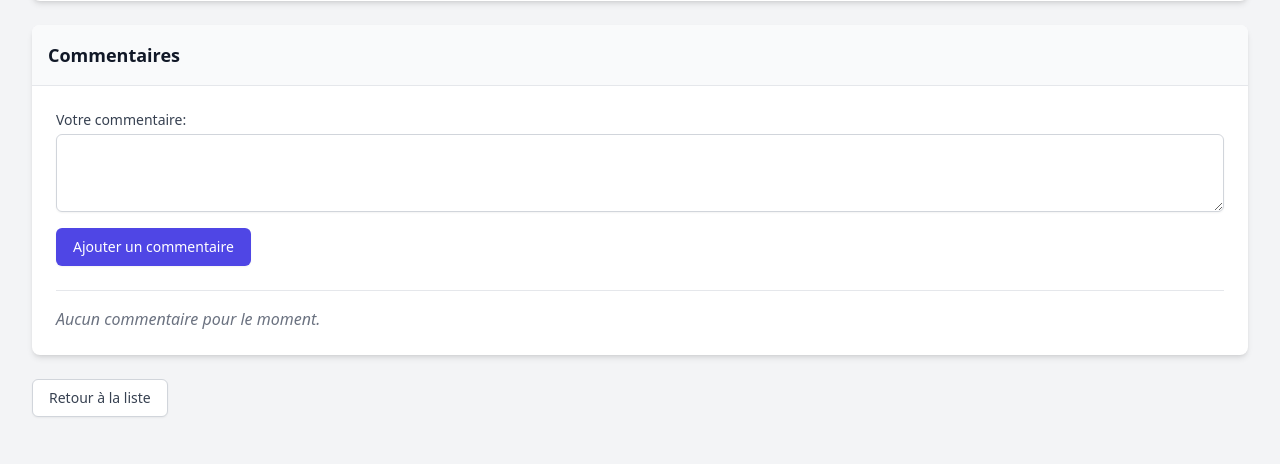
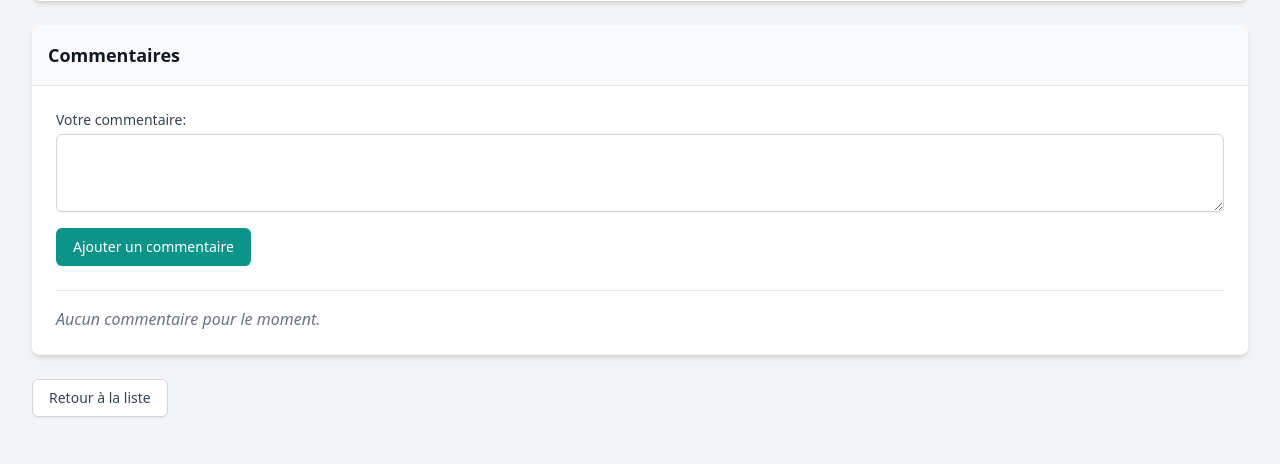
Before and after one commit to DiscoMajor/re-sources-relationnelles, a Django app: template ressources/templates/ressources/ressource-detail.html in a window 1280 px wide. Shown: the part 264-729 px from the top of the page. Run offline with Django 5.2, Linux system fonts and the light colour scheme; the template is opened without the code that fills it, so the values that code supplies are empty; the visitor is signed in with stand-in values (Sample User, id 1); some libraries are stand-ins or nearby versions.

Commit message:
Fix color on button with tailwind #66

```diff
--- a/ressources/templates/ressources/ressource-detail.html
+++ b/ressources/templates/ressources/ressource-detail.html
@@ -39,9 +39,9 @@
                     {% csrf_token %}
                     <div class="mb-4">
                         <label for="id_content" class="block text-sm font-medium text-gray-700 mb-1">Votre commentaire:</label>
-                        <textarea name="content" id="id_content" class="block w-full px-3 py-2 border border-gray-300 rounded-md shadow-sm focus:outline-none focus:ring-indigo-500 focus:border-indigo-500 sm:text-sm" rows="3" required></textarea>
+                        <textarea name="content" id="id_content" class="block w-full px-3 py-2 border border-gray-300 rounded-md shadow-sm focus:outline-none focus:ring-teal-500 focus:border-teal-500 sm:text-sm" rows="3" required></textarea>
                     </div>
-                    <button type="submit" class="inline-flex justify-center py-2 px-4 border border-transparent shadow-sm text-sm font-medium rounded-md text-white bg-indigo-600 hover:bg-indigo-700 focus:outline-none focus:ring-2 focus:ring-offset-2 focus:ring-indigo-500">Ajouter un commentaire</button>
+                    <button type="submit" class="inline-flex justify-center py-2 px-4 border border-transparent shadow-sm text-sm font-medium rounded-md text-white bg-teal-600 hover:bg-teal-700 focus:outline-none focus:ring-2 focus:ring-offset-2 focus:ring-teal-500">Ajouter un commentaire</button>
                 </form>
             </div>
             <div class="border-t border-gray-200 pt-4"></div>
@@ -77,7 +77,7 @@
     </div>
 
     <div class="mt-4">
-        <a href="{% url 'ressources:list' %}" class="inline-flex items-center px-4 py-2 border border-gray-300 shadow-sm text-sm font-medium rounded-md text-gray-700 bg-white hover:bg-gray-50 focus:outline-none focus:ring-2 focus:ring-offset-2 focus:ring-indigo-500">Retour à la liste</a>
+        <a href="{% url 'ressources:list' %}" class="inline-flex items-center px-4 py-2 border border-gray-300 shadow-sm text-sm font-medium rounded-md text-gray-700 bg-white hover:bg-gray-50 focus:outline-none focus:ring-2 focus:ring-offset-2 focus:ring-teal-500">Retour à la liste</a>
     </div>
 </div>
 {% endblock %}
```
